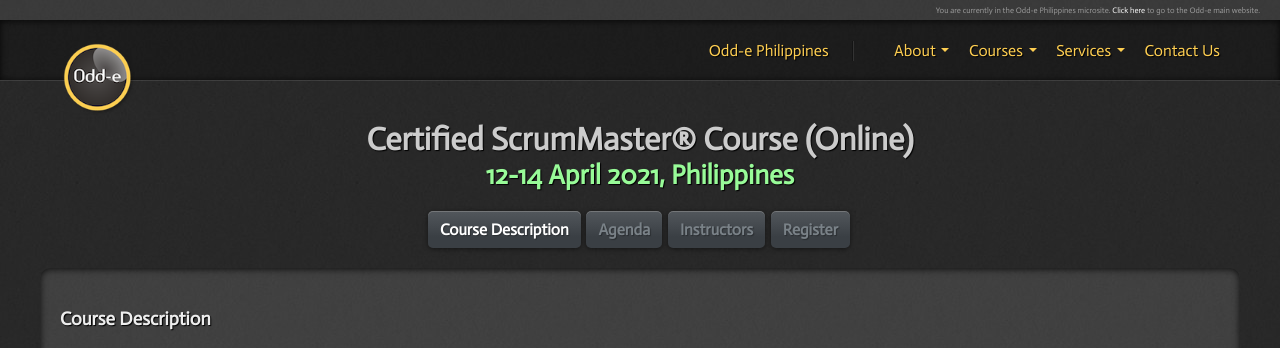
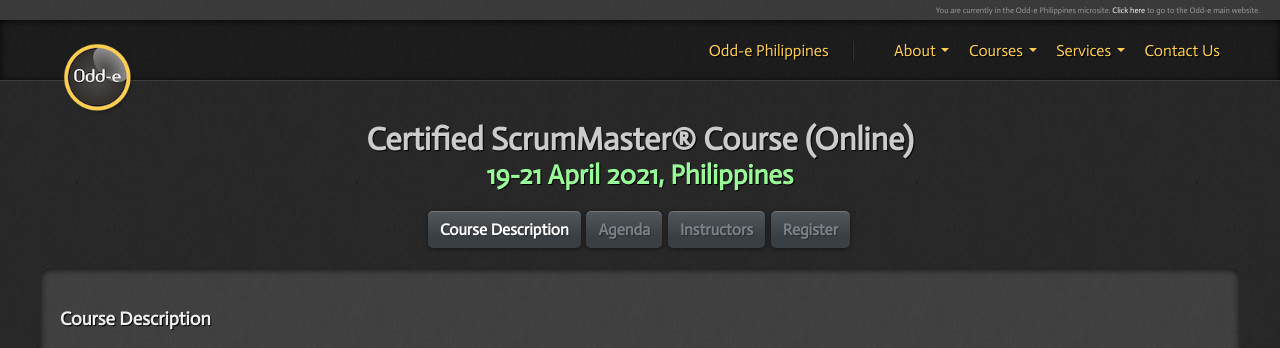
Before and after one commit to nerds-odd-e/odd-e.ph, a Jekyll site: the page built from _posts/2021-04-19-certified-scrum-master.html, in a window 1280 px wide. Shown: the top 348 px of the page. Built offline with Jekyll 4.4.1, drawn with Linux system fonts in a browser that asks for light colours.

Commit message:
19-21 April 2021

```diff
--- a/_posts/2021-04-12-certified-scrum-master.html
+++ b/_posts/2021-04-19-certified-scrum-master.html
@@ -1,9 +1,9 @@
 ---
 layout: default
-title: Certified Scrum Master Course (Online) - 12-14 April 2021, Philippines | Odd-e Philippines
-description: Certified Scrum Master Course (Online) on 12-14 April 2021 in the Philippines
+title: Certified Scrum Master Course (Online) - 19-21 April 2021, Philippines | Odd-e Philippines
+description: Certified Scrum Master Course (Online) on 19-21 April 2021 in the Philippines
 course: Certified ScrumMaster&reg; (Online)
-schedule: 12-14 April 2021
+schedule: 19-21 April 2021
 location: Philippines
 categories: courses certified-scrum-master
 ---
@@ -11,7 +11,7 @@
 <section>
   <hgroup>
     <h1>Certified ScrumMaster&reg; Course (Online)</h1>
-    <h2>12-14 April 2021, Philippines</h2>
+    <h2>19-21 April 2021, Philippines</h2>
   </hgroup>
 </section>
 <ul class="nav nav-tabs">
```
